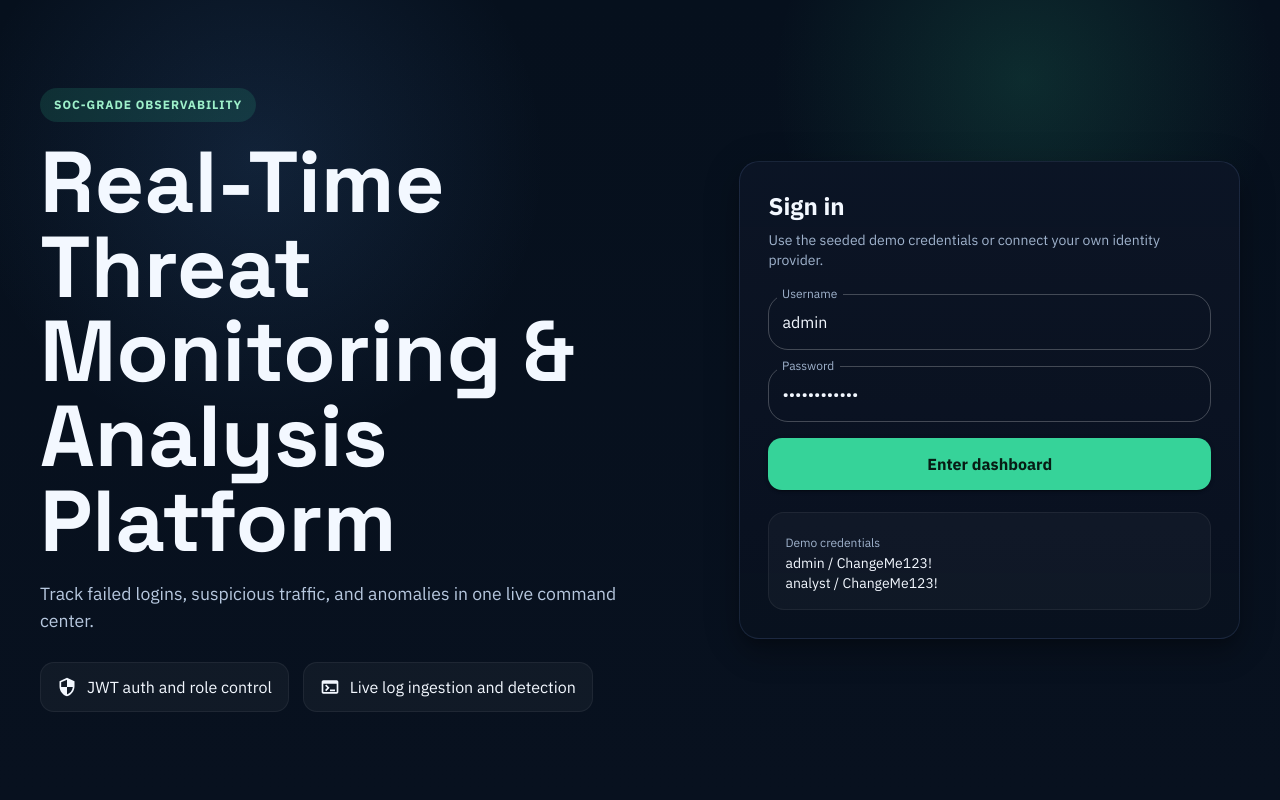
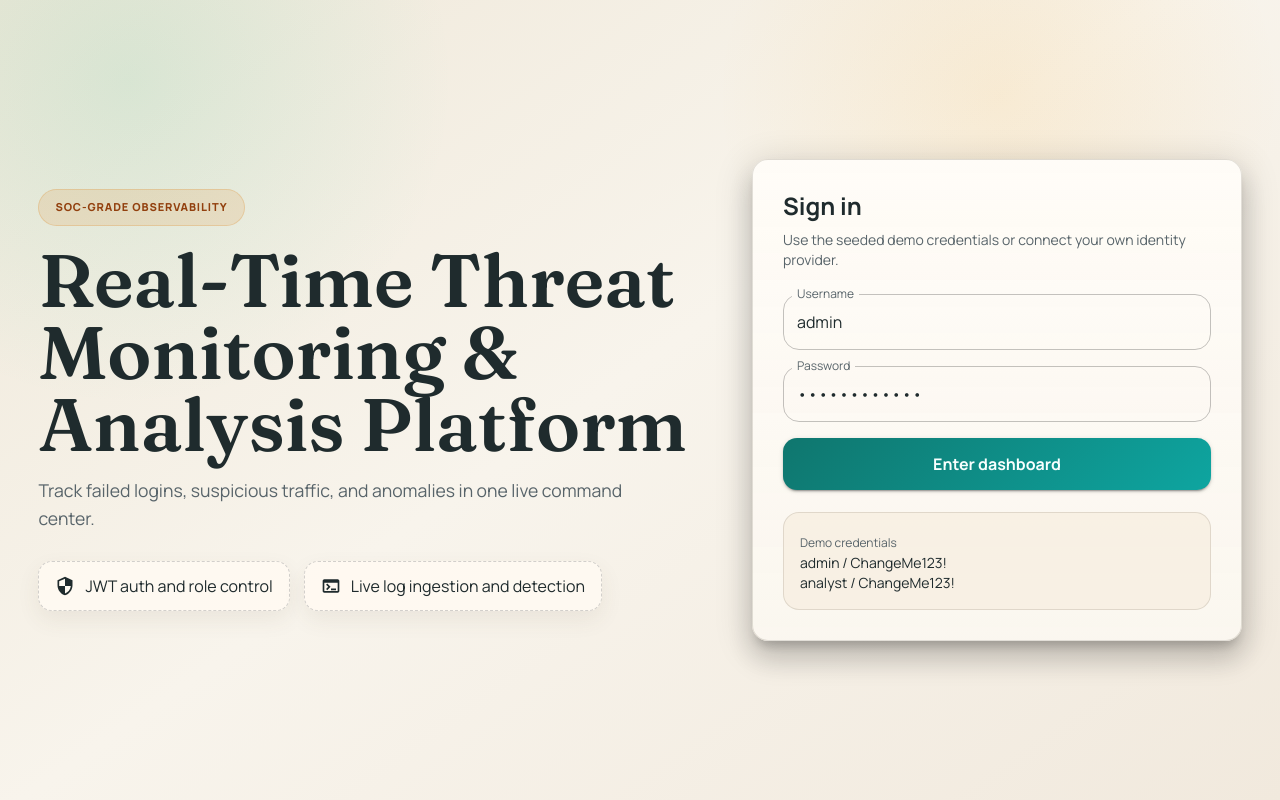
Before and after one commit to azharshaikh7898/Real-Thread, a React (Vite) app in the folder frontend/: page / in a window 1280 px wide. Built offline with nearby package versions, Linux system fonts and the light colour scheme; no server answers.

Commit message:
Redesign UI with handcrafted visual style

```diff
--- a/frontend/index.html
+++ b/frontend/index.html
@@ -6,7 +6,7 @@
     <title>Real-Time Threat Monitoring & Analysis Platform</title>
     <link rel="preconnect" href="https://fonts.googleapis.com" />
     <link rel="preconnect" href="https://fonts.gstatic.com" crossorigin />
-    <link href="https://fonts.googleapis.com/css2?family=IBM+Plex+Sans:wght@400;500;600;700&family=Space+Grotesk:wght@500;700&display=swap" rel="stylesheet" />
+    <link href="https://fonts.googleapis.com/css2?family=Fraunces:opsz,wght@9..144,600;9..144,700&family=Manrope:wght@400;500;600;700;800&display=swap" rel="stylesheet" />
   </head>
   <body>
     <div id="root"></div>
--- a/frontend/src/styles.css
+++ b/frontend/src/styles.css
@@ -1,10 +1,15 @@
 :root {
-  color-scheme: dark;
-  font-family: 'IBM Plex Sans', system-ui, sans-serif;
-  background:
-    radial-gradient(circle at top left, rgba(96, 165, 250, 0.25), transparent 35%),
-    radial-gradient(circle at top right, rgba(54, 211, 153, 0.18), transparent 30%),
-    linear-gradient(180deg, #06101d 0%, #08111f 100%);
+  color-scheme: light;
+  font-family: 'Manrope', 'Segoe UI', sans-serif;
+  --bg: #f5f1e8;
+  --bg-soft: #fbf8f0;
+  --ink: #1f2b2d;
+  --ink-muted: #58646a;
+  --line: #d6d2c7;
+  --paper: rgba(255, 252, 247, 0.78);
+  --card: rgba(255, 250, 243, 0.88);
+  --accent: #0f766e;
+  --accent-2: #d97706;
 }
 
 html,
@@ -15,49 +20,56 @@ body,
 
 body {
   margin: 0;
+  color: var(--ink);
   background:
-    radial-gradient(circle at 20% 20%, rgba(96, 165, 250, 0.12), transparent 24%),
-    radial-gradient(circle at 80% 10%, rgba(54, 211, 153, 0.14), transparent 20%),
-    linear-gradient(180deg, #06101d 0%, #08111f 100%);
+    radial-gradient(circle at 10% 10%, rgba(16, 185, 129, 0.11), transparent 24%),
+    radial-gradient(circle at 78% 12%, rgba(245, 158, 11, 0.11), transparent 23%),
+    linear-gradient(145deg, #efe8d9 0%, #f8f4ec 48%, #f1e9dd 100%);
 }
 
 .login-shell {
   min-height: 100vh;
   display: grid;
-  grid-template-columns: 1.2fr 0.9fr;
-  gap: 32px;
+  grid-template-columns: 1.22fr 0.88fr;
+  gap: 34px;
   align-items: center;
-  padding: 40px;
+  padding: clamp(18px, 3vw, 40px);
 }
 
 .login-hero {
-  max-width: 760px;
+  max-width: 780px;
+  animation: hero-rise 620ms ease both;
 }
 
 .hero-badge {
   display: inline-flex;
   align-items: center;
-  padding: 8px 14px;
+  padding: 9px 16px;
   border-radius: 999px;
-  background: rgba(54, 211, 153, 0.14);
-  color: #9ef0ca;
-  font-weight: 700;
+  background: rgba(217, 119, 6, 0.12);
+  color: #92400e;
+  font-weight: 800;
   letter-spacing: 0.08em;
   text-transform: uppercase;
-  font-size: 12px;
+  font-size: 11px;
   margin-bottom: 18px;
+  border: 1px solid rgba(217, 119, 6, 0.2);
 }
 
 .hero-title {
-  font-size: clamp(2.8rem, 7vw, 5.4rem) !important;
-  line-height: 0.98 !important;
-  margin-bottom: 18px !important;
+  font-family: 'Fraunces', Georgia, serif !important;
+  font-size: clamp(2.55rem, 5.8vw, 4.7rem) !important;
+  line-height: 0.97 !important;
+  color: #1f2b2d;
+  margin-bottom: 16px !important;
+  text-wrap: balance;
 }
 
 .hero-copy {
-  max-width: 620px;
+  max-width: 600px;
   font-size: 1.1rem !important;
-  color: #b7c8df;
+  color: var(--ink-muted);
+  line-height: 1.62 !important;
 }
 
 .hero-points {
@@ -73,12 +85,17 @@ body {
   align-items: center;
   padding: 12px 16px;
   border-radius: 14px;
-  background: rgba(255, 255, 255, 0.04);
-  border: 1px solid rgba(255, 255, 255, 0.06);
+  background: rgba(255, 250, 242, 0.88);
+  border: 1px dashed rgba(31, 41, 55, 0.2);
+  box-shadow: 0 9px 22px rgba(90, 77, 57, 0.08);
 }
 
 .login-card {
-  padding: 28px;
+  padding: 30px;
+  background: linear-gradient(155deg, rgba(255, 253, 249, 0.96), rgba(251, 246, 236, 0.95));
+  border: 1px solid rgba(120, 113, 97, 0.18);
+  box-shadow: 0 18px 60px rgba(80, 68, 50, 0.17);
+  animation: card-rise 660ms 100ms ease both;
 }
 
 .login-form {
@@ -90,13 +107,14 @@ body {
   margin-top: 22px;
   padding: 16px;
   border-radius: 16px;
-  background: rgba(255, 255, 255, 0.03);
-  border: 1px solid rgba(255, 255, 255, 0.06);
+  background: rgba(248, 239, 226, 0.8);
+  border: 1px solid rgba(120, 113, 97, 0.2);
 }
 
 .dashboard-shell {
   min-height: 100vh;
-  padding: 28px;
+  padding: clamp(14px, 2vw, 30px);
+  animation: page-appear 420ms ease-out both;
 }
 
 .topbar {
@@ -106,12 +124,22 @@ body {
   align-items: center;
   padding: 20px 24px;
   margin-bottom: 22px;
+  border: 1px solid rgba(56, 53, 46, 0.2);
+  background:
+    linear-gradient(120deg, rgba(255, 248, 236, 0.8), rgba(254, 253, 247, 0.86)),
+    linear-gradient(70deg, rgba(15, 118, 110, 0.08), rgba(217, 119, 6, 0.09));
 }
 
 .stat-card,
 .panel {
   padding: 20px;
   height: 100%;
+  border: 1px solid rgba(69, 63, 52, 0.2);
+  background: var(--paper);
+}
+
+.panel {
+  backdrop-filter: blur(8px);
 }
 
 .panel-large {
@@ -137,7 +165,7 @@ body {
   display: flex;
   align-items: center;
   justify-content: center;
-  box-shadow: 0 18px 40px rgba(0, 0, 0, 0.22);
+  box-shadow: 0 12px 30px rgba(84, 72, 54, 0.23);
 }
 
 .chart-wrap {
@@ -160,9 +188,9 @@ body {
   justify-content: space-between;
   gap: 16px;
   padding: 16px;
-  border-radius: 18px;
-  background: rgba(255, 255, 255, 0.03);
-  border: 1px solid rgba(255, 255, 255, 0.05);
+  border-radius: 16px;
+  background: var(--card);
+  border: 1px solid rgba(86, 80, 67, 0.2);
 }
 
 .feed-item-main {
@@ -178,9 +206,9 @@ body {
 .case-item,
 .timeline-item {
   padding: 16px;
-  border-radius: 18px;
-  background: rgba(255, 255, 255, 0.03);
-  border: 1px solid rgba(255, 255, 255, 0.05);
+  border-radius: 16px;
+  background: var(--card);
+  border: 1px solid rgba(86, 80, 67, 0.2);
 }
 
 .case-item {
@@ -191,8 +219,8 @@ body {
 .case-item:hover,
 .case-item-selected {
   transform: translateY(-1px);
-  border-color: rgba(96, 165, 250, 0.28);
-  background: rgba(96, 165, 250, 0.07);
+  border-color: rgba(15, 118, 110, 0.55);
+  background: rgba(15, 118, 110, 0.09);
 }
 
 .case-empty-state {
@@ -221,9 +249,9 @@ body {
   justify-content: space-between;
   gap: 16px;
   padding: 14px 16px;
-  border-radius: 16px;
-  background: rgba(255, 255, 255, 0.03);
-  border: 1px solid rgba(255, 255, 255, 0.05);
+  border-radius: 14px;
+  background: var(--card);
+  border: 1px solid rgba(86, 80, 67, 0.2);
 }
 
 .loading-state {
@@ -234,14 +262,63 @@ body {
   flex-direction: column;
 }
 
+::-webkit-scrollbar {
+  width: 10px;
+  height: 10px;
+}
+
+::-webkit-scrollbar-track {
+  background: rgba(120, 113, 97, 0.14);
+  border-radius: 999px;
+}
+
+::-webkit-scrollbar-thumb {
+  background: rgba(15, 118, 110, 0.42);
+  border-radius: 999px;
+}
+
+@keyframes hero-rise {
+  from {
+    opacity: 0;
+    transform: translateY(18px);
+  }
+  to {
+    opacity: 1;
+    transform: translateY(0);
+  }
+}
+
+@keyframes card-rise {
+  from {
+    opacity: 0;
+    transform: translateY(22px) scale(0.985);
+  }
+  to {
+    opacity: 1;
+    transform: translateY(0) scale(1);
+  }
+}
+
+@keyframes page-appear {
+  from {
+    opacity: 0;
+    transform: translateY(8px);
+  }
+  to {
+    opacity: 1;
+    transform: translateY(0);
+  }
+}
+
 @media (max-width: 960px) {
   .login-shell {
     grid-template-columns: 1fr;
-    padding: 20px;
+    padding: 18px;
+    gap: 20px;
   }
 
   .dashboard-shell {
-    padding: 16px;
+    padding: 14px;
   }
 
   .topbar {
@@ -250,7 +327,9 @@ body {
   }
 
   .feed-item,
-  .alert-row {
+  .alert-row,
+  .timeline-item,
+  .health-row {
     flex-direction: column;
   }
 
--- a/frontend/src/theme.js
+++ b/frontend/src/theme.js
@@ -2,47 +2,47 @@ import { createTheme } from '@mui/material/styles';
 
 const theme = createTheme({
   palette: {
-    mode: 'dark',
+    mode: 'light',
     primary: {
-      main: '#36d399',
+      main: '#0f766e',
     },
     secondary: {
-      main: '#60a5fa',
+      main: '#d97706',
     },
     background: {
-      default: '#08111f',
-      paper: 'rgba(8, 17, 31, 0.82)',
+      default: '#f5f1e8',
+      paper: 'rgba(255, 252, 247, 0.8)',
     },
     text: {
-      primary: '#f3f8ff',
-      secondary: '#9fb2cc',
+      primary: '#1f2b2d',
+      secondary: '#58646a',
     },
   },
   typography: {
-    fontFamily: '"IBM Plex Sans", system-ui, sans-serif',
+    fontFamily: '"Manrope", "Segoe UI", sans-serif',
     h1: {
-      fontFamily: '"Space Grotesk", system-ui, sans-serif',
-      fontWeight: 700,
+      fontFamily: '"Fraunces", Georgia, serif',
+      fontWeight: 600,
     },
     h2: {
-      fontFamily: '"Space Grotesk", system-ui, sans-serif',
-      fontWeight: 700,
+      fontFamily: '"Fraunces", Georgia, serif',
+      fontWeight: 600,
     },
     h3: {
-      fontFamily: '"Space Grotesk", system-ui, sans-serif',
-      fontWeight: 700,
+      fontFamily: '"Fraunces", Georgia, serif',
+      fontWeight: 600,
     },
   },
   shape: {
-    borderRadius: 20,
+    borderRadius: 16,
   },
   components: {
     MuiPaper: {
       styleOverrides: {
         root: {
-          backdropFilter: 'blur(24px)',
-          border: '1px solid rgba(145, 180, 255, 0.12)',
-          backgroundImage: 'linear-gradient(180deg, rgba(12, 21, 38, 0.92), rgba(8, 17, 31, 0.88))',
+          backdropFilter: 'blur(10px)',
+          border: '1px solid rgba(95, 88, 73, 0.18)',
+          backgroundImage: 'linear-gradient(180deg, rgba(255, 252, 247, 0.93), rgba(250, 246, 238, 0.86))',
         },
       },
     },
@@ -53,6 +53,18 @@ const theme = createTheme({
           borderRadius: 14,
           fontWeight: 700,
         },
+        containedPrimary: {
+          backgroundImage: 'linear-gradient(135deg, #0f766e, #0ea5a0)',
+          color: '#f8fffe',
+        },
+      },
+    },
+    MuiChip: {
+      styleOverrides: {
+        root: {
+          fontWeight: 700,
+          borderRadius: 12,
+        },
       },
     },
   },
```
